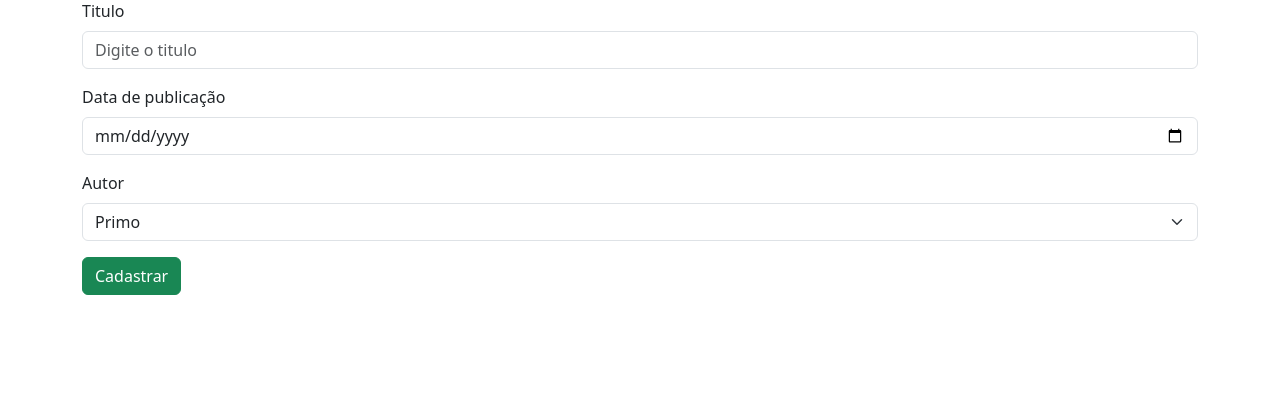
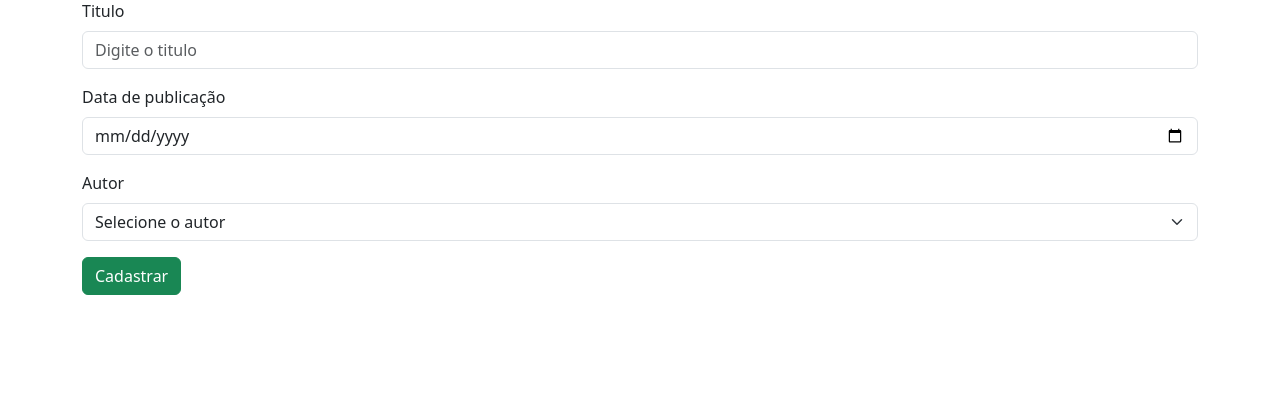
Before and after one commit to gabrielfilippe/Treinamento-django, a Django app: page /biblioteca/cadastro_de_livros/ in a window 1280 px wide. Shown: the part 137-546 px from the top of the page. Run offline with Django 5.2, Linux system fonts and the light colour scheme; data comes from the database, SQL or seed files in the repository; both versions use the stored data as it was after the commit.

Commit message:
alteração na views de cadastro

```diff
--- a/app/templates/cadastro_de_livros.html
+++ b/app/templates/cadastro_de_livros.html
@@ -13,12 +13,13 @@
     </div>
     <div class="mb-3">
         <label for="formGroupExampleInput2" class="form-label">Data de publicação</label>
-        <input type="date" class="form-control" id="formGroupExampleInput2" placeholder="Selecione a data" name="data_publicacao">
+        <input type="date" class="form-control" id="formGroupExampleInput2" placeholder="Selecione a data"
+            name="data_publicacao">
     </div>
     <div class="mb-3">
         <label for="formGroupExampleInput3" class="form-label">Autor</label>
         <select class="form-select" aria-label="Default select example" name="autor_id">
-            <!-- <option selected>Selecione o autor</option> -->
+            <option selected>Selecione o autor</option>
             {% for autor in autores %}
             <option value="{{ autor.id }}">{{ autor.nome }}</option>
             {% endfor %}
--- a/app/views.py
+++ b/app/views.py
@@ -29,9 +29,10 @@ def cadastro_de_livros(request):
         #Cria um novo livro com os dados recebidos
         livro = Livro.objects.create(
             titulo=titulo,
-            autor=autor_id,
+            autor_id=autor_id,
             data_publicacao=data_publicacao
         )
+        livro.save()
         print(livro)
         return render(request, 'cadastro_de_livros.html')
 
```
Also changed, not shown: db.sqlite3.
